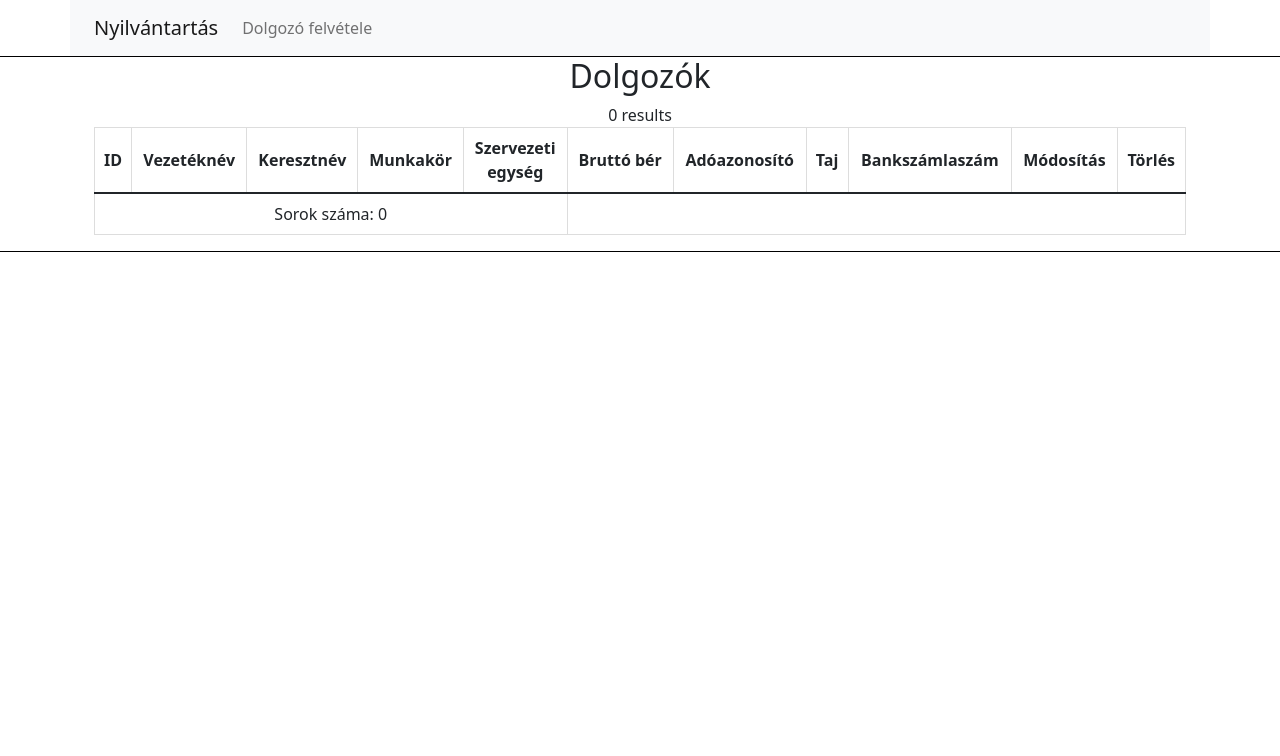
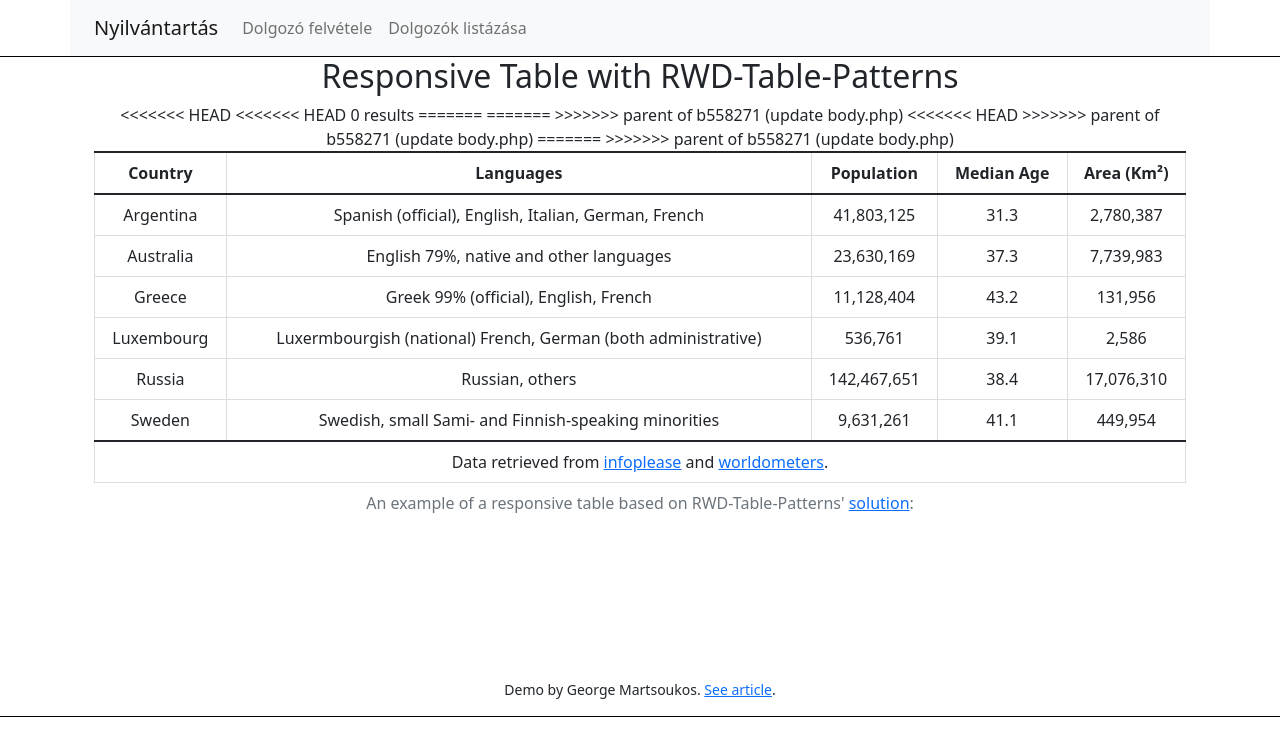
Before and after one commit to guttidani/EXSPJ1, a PHP site: page / in a window 1280 px wide. Shown: the top 756 px of the page. Run offline with PHP 8.4, Linux system fonts and the light colour scheme; data that the repository does not hold is empty; some libraries are stand-ins or nearby versions.

Commit message:
TODO revert

```diff
--- a/body.php
+++ b/body.php
@@ -4,38 +4,32 @@
 <head>
     <link href="https://cdn.jsdelivr.net/npm/bootstrap@5.1.3/dist/css/bootstrap.min.css" rel="stylesheet" integrity="sha384-1BmE4kWBq78iYhFldvKuhfTAU6auU8tT94WrHftjDbrCEXSU1oBoqyl2QvZ6jIW3" crossorigin="anonymous">
     <link rel="stylesheet" href="css/style.css">
-    <script src='https://kit.fontawesome.com/a076d05399.js' crossorigin='anonymous'></script>
 </head>
 
 
 <div class="container-l">
     <div class="row">
         <div class="col mid">
-            <h2>Dolgozók</h2>
+            <h2>Responsive Table with RWD-Table-Patterns</h2>
 
             <div class="container">
                 <div class="row">
                     <div class="col-xs-12">
                         <div class="table-responsive" data-pattern="priority-columns">
-                            <table class="table table-bordered table-hover">
+                            <table summary="This table shows how to create responsive tables using RWD-Table-Patterns' functionality" class="table table-bordered table-hover">
+                                <caption class="text-center">An example of a responsive table based on RWD-Table-Patterns' <a href="http://gergeo.se/RWD-Table-Patterns/" target="_blank"> solution</a>:</caption>
                                 <thead>
-                                    <!-- text középre igazítani vertikális és horizontálisan -->
-                                    <!-- https://jsfiddle.net/u9d1ewsh/ lapozható -->
                                     <tr>
-                                        <th data-priority="1" class="mid">ID</th>
-                                        <th data-priority="2" class="mid">Vezetéknév</th>
-                                        <th data-priority="3" class="mid">Keresztnév</th>
-                                        <th data-priority="4" class="mid">Munkakör</th>
-                                        <th data-priority="5" class="mid">Szervezeti <br> egység</th>
-                                        <th data-priority="6" class="mid">Bruttó bér</th>
-                                        <th data-priority="7" class="mid">Adóazonosító</th>
-                                        <th data-priority="8" class="mid">Taj</th>
-                                        <th data-priority="9" class="mid">Bankszámlaszám</th>
-                                        <th data-priority="10" class="mid">Módosítás</th>
-                                        <th data-priority="11" class="mid">Törlés</th>
+                                        <th>Country</th>
+                                        <th data-priority="1">Languages</th>
+                                        <th data-priority="2">Population</th>
+                                        <th data-priority="3">Median Age</th>
+                                        <th data-priority="4">Area (Km²)</th>
                                     </tr>
                                 </thead>
                                 <tbody>
+<<<<<<< HEAD
+<<<<<<< HEAD
                                     <?php
                                     require_once "connection.php";
                                     $sql = "SELECT * FROM dolgozok";
@@ -72,10 +66,59 @@
                                     }
 
                                     ?>
+=======
+=======
+>>>>>>> parent of b558271 (update body.php)
+                                    <tr>
+                                        <td>Argentina</td>
+                                        <td>Spanish (official), English, Italian, German, French</td>
+                                        <td>41,803,125</td>
+                                        <td>31.3</td>
+                                        <td>2,780,387</td>
+                                    </tr>
+                                    <tr>
+                                        <td>Australia</td>
+                                        <td>English 79%, native and other languages</td>
+                                        <td>23,630,169</td>
+                                        <td>37.3</td>
+                                        <td>7,739,983</td>
+                                    </tr>
+                                    <tr>
+                                        <td>Greece</td>
+                                        <td>Greek 99% (official), English, French</td>
+                                        <td>11,128,404</td>
+                                        <td>43.2</td>
+                                        <td>131,956</td>
+                                    </tr>
+                                    <tr>
+                                        <td>Luxembourg</td>
+                                        <td>Luxermbourgish (national) French, German (both administrative)</td>
+                                        <td>536,761</td>
+                                        <td>39.1</td>
+                                        <td>2,586</td>
+                                    </tr>
+                                    <tr>
+                                        <td>Russia</td>
+                                        <td>Russian, others</td>
+                                        <td>142,467,651</td>
+                                        <td>38.4</td>
+                                        <td>17,076,310</td>
+                                    </tr>
+                                    <tr>
+                                        <td>Sweden</td>
+                                        <td>Swedish, small Sami- and Finnish-speaking minorities</td>
+                                        <td>9,631,261</td>
+                                        <td>41.1</td>
+                                        <td>449,954</td>
+                                    </tr>
+<<<<<<< HEAD
+>>>>>>> parent of b558271 (update body.php)
+=======
+>>>>>>> parent of b558271 (update body.php)
                                 </tbody>
                                 <tfoot>
                                     <tr>
-                                        <td colspan="5"><?php echo 'Sorok száma: ', mysqli_num_rows($records) ?></td>
+                                        <td colspan="5" class="text-center">Data retrieved from <a href="http://www.infoplease.com/ipa/A0855611.html" target="_blank">infoplease</a> and <a href="http://www.worldometers.info/world-population/population-by-country/" target="_blank">worldometers</a>.</td>
                                     </tr>
                                 </tfoot>
                             </table>
@@ -84,6 +127,8 @@
                     </div>
                 </div>
             </div>
+
+            <p class="p">Demo by George Martsoukos. <a href="http://www.sitepoint.com/responsive-data-tables-comprehensive-list-solutions" target="_blank">See article</a>.</p>
         </div>
     </div>
 </div>
--- a/css/style.css
+++ b/css/style.css
@@ -1,6 +1,5 @@
 .mid {
     text-align: center;
-    vertical-align: middle;
 }
 
 .col {
--- a/header.php
+++ b/header.php
@@ -23,6 +23,9 @@
 					<li class="nav-item">
 						<a class="nav-link" href="createWorker.php">Dolgozó felvétele</a>
 					</li>
+					<li class="nav-item">
+						<a class="nav-link" href="#">Dolgozók listázása</a>
+					</li>
 				</ul>
 			</div>
 		</div>
```
Also changed, not shown: createWorker.php (+10 -13 lines).
